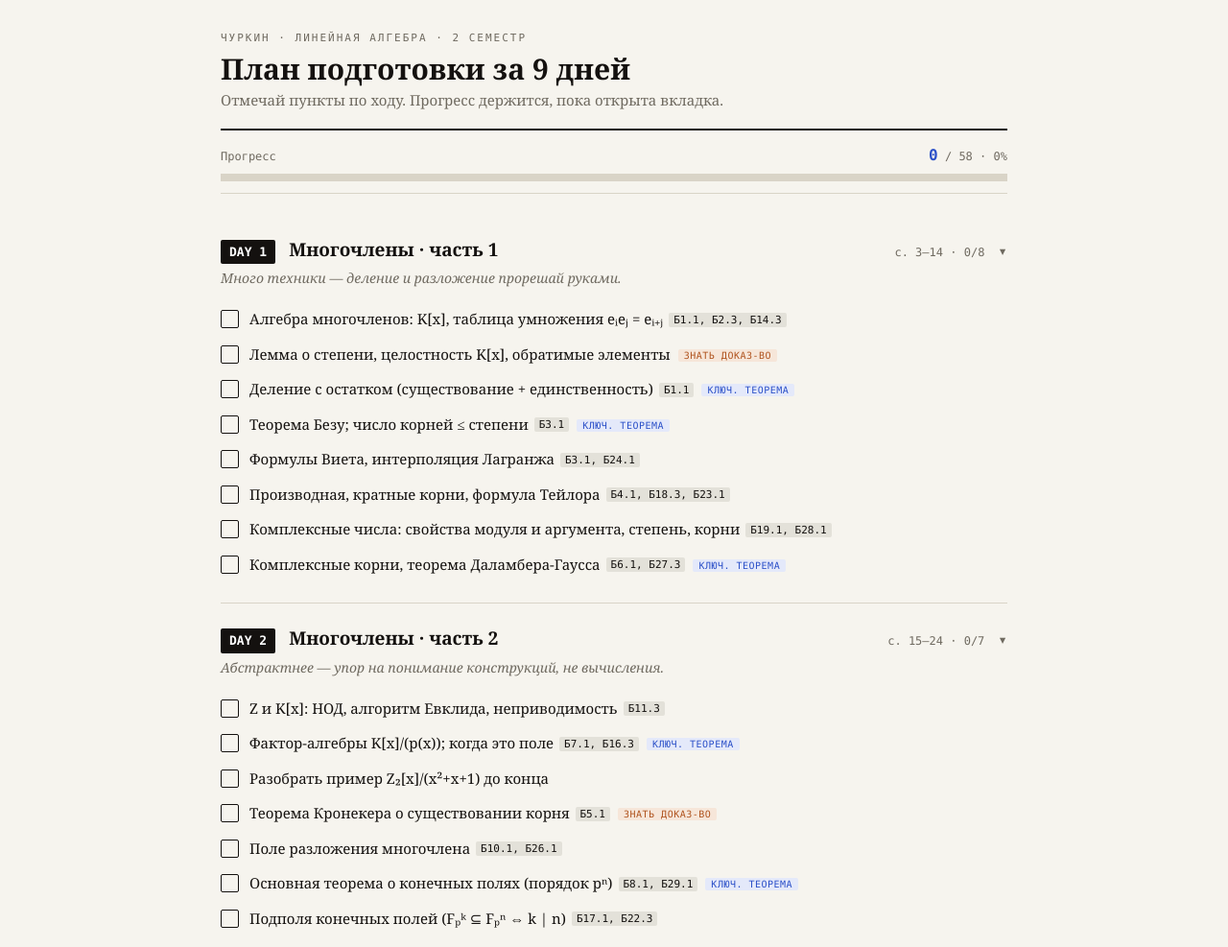
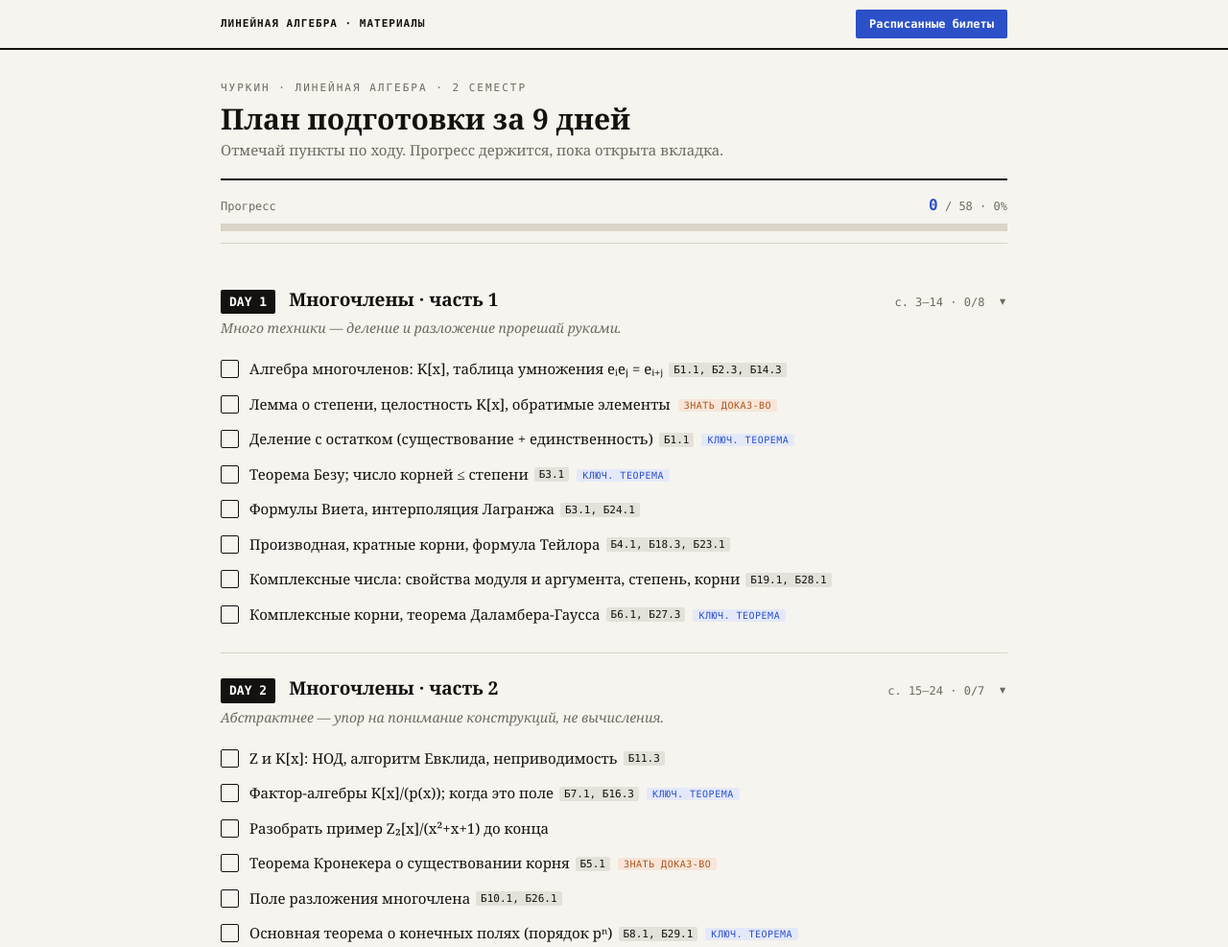
Before and after one commit to mtvxlqq/LinalCheckList, a plain HTML site: page index.html in a window 1280 px wide. Shown: the top 987 px of the page at 96% size. Drawn offline with Linux system fonts and the light colour scheme.

Commit message:
Update index.html

```diff
--- a/index.html
+++ b/index.html
@@ -23,6 +23,48 @@
     background: var(--paper);
     line-height: 1.5;
   }
+
+  /* Стили для фиксированной шапки */
+  .top-bar {
+    position: sticky;
+    top: 0;
+    background: var(--paper);
+    border-bottom: 2px solid var(--ink);
+    z-index: 100;
+    padding: 10px 0;
+  }
+  .top-bar-inner {
+    max-width: 860px;
+    margin: 0 auto;
+    padding: 0 20px;
+    display: flex;
+    justify-content: space-between;
+    align-items: center;
+  }
+  .top-bar-title {
+    font-family: 'SF Mono', Consolas, Menlo, monospace;
+    font-size: 11px;
+    letter-spacing: 1px;
+    text-transform: uppercase;
+    color: var(--ink);
+    font-weight: 700;
+  }
+  .btn-tickets {
+    display: inline-block;
+    font-family: 'SF Mono', Consolas, Menlo, monospace;
+    font-size: 12px;
+    font-weight: 700;
+    color: #fff;
+    background: var(--accent);
+    padding: 6px 14px;
+    border-radius: 2px;
+    text-decoration: none;
+    transition: background .15s;
+  }
+  .btn-tickets:hover {
+    background: #1d3fa3;
+  }
+
   .wrap { max-width: 860px; margin: 0 auto; padding: 32px 20px 80px; }
   .mono { font-family: 'SF Mono', Consolas, Menlo, monospace; }
 
@@ -31,7 +73,8 @@
   h1 { font-size: 30px; line-height: 1.15; margin: 6px 0 4px; font-weight: 700; }
   .sub { color: var(--muted); font-size: 15px; }
 
-  .progress-wrap { position: sticky; top: 0; background: var(--paper); padding: 14px 0 12px; z-index: 10; border-bottom: 1px solid var(--rule); margin-bottom: 22px; }
+  /* Корректировка top, чтобы прогресс-бар лип сразу под новой шапкой */
+  .progress-wrap { position: sticky; top: 52px; background: var(--paper); padding: 14px 0 12px; z-index: 10; border-bottom: 1px solid var(--rule); margin-bottom: 22px; }
   .progress-label { display: flex; justify-content: space-between; align-items: baseline; font-family: 'SF Mono', Consolas, monospace; font-size: 12px; margin-bottom: 7px; color: var(--muted); }
   .progress-label b { color: var(--accent); font-size: 16px; }
   .bar { height: 8px; background: var(--rule); overflow: hidden; }
@@ -70,7 +113,7 @@
   .ticket-list { padding-left: 16px; font-size: 13.5px; color: var(--ink); }
   .ticket-list li { margin-bottom: 6px; }
   .ticket-list li:last-child { margin-bottom: 0; }
-  .ticket-missing-text { font-size: 13px; color: var(--muted); font-style: italic; }
+  .ticket-summary-text { font-size: 13px; color: var(--muted); font-style: italic; }
 
   .reset { margin-top: 30px; font-family: 'SF Mono', Consolas, monospace; font-size: 12px; background: none; border: 1px solid var(--rule); color: var(--muted); padding: 8px 16px; border-radius: 2px; cursor: pointer; }
   .reset:hover { border-color: var(--ink); color: var(--ink); }
@@ -84,11 +127,21 @@
     .day-title { font-size: 17px; }
     .pages { display: none; }
     .tickets-grid { grid-template-columns: 1fr; }
+    .top-bar-title { display: none; } /* Скрываем текст в шапке на мобильных, оставляя только кнопку по центру */
+    .top-bar-inner { justify-content: center; }
   }
   @media (prefers-reduced-motion: reduce) { * { transition: none !important; } }
 </style>
 </head>
 <body>
+
+<div class="top-bar">
+  <div class="top-bar-inner">
+    <div class="top-bar-title">Линейная алгебра · Материалы</div>
+    <a href="https://drive.google.com/file/d/178h0-dhMwn9LMJOt0FOCU-FJxxCJcT-7/view?usp=sharing" target="_blank" class="btn-tickets">Расписанные билеты</a>
+  </div>
+</div>
+
 <div class="wrap">
   <header class="head">
     <div class="eyebrow">Чуркин · линейная алгебра · 2 семестр</div>
@@ -328,7 +381,7 @@ function renderTickets() {
 
     if (t.missing) {
       var missingText = document.createElement('div');
-      missingText.className = 'ticket-missing-text';
+      missingText.className = 'ticket-summary-text';
       missingText.textContent = 'данные отсутствуют';
       card.appendChild(missingText);
     } else {
```
